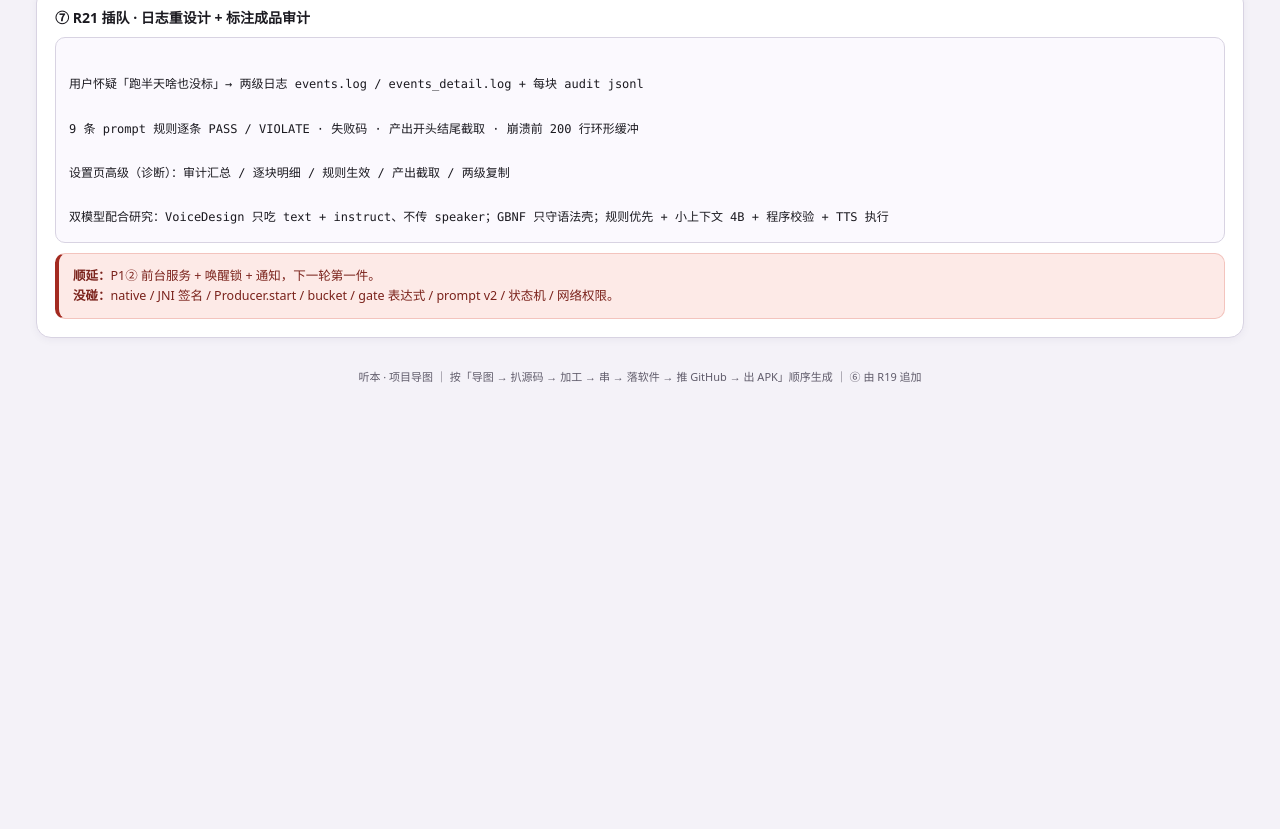
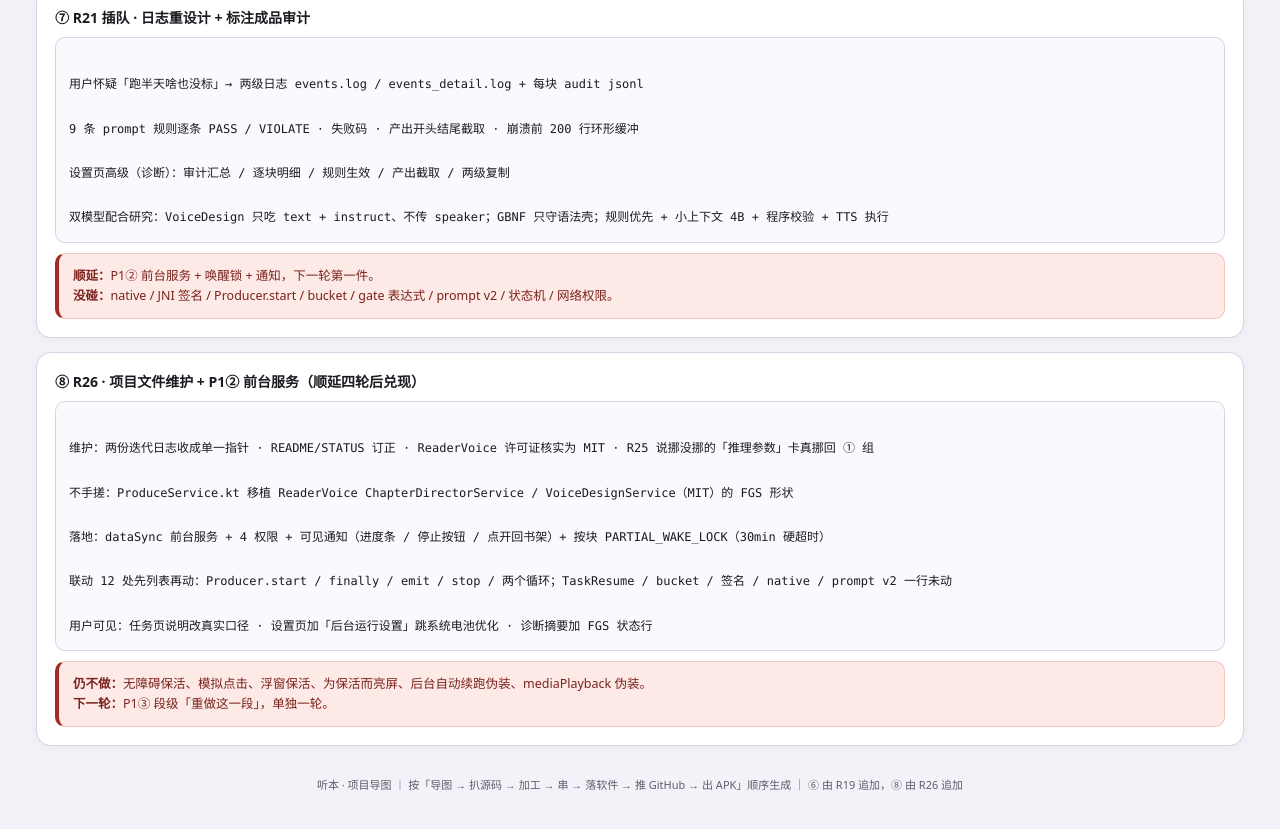
Before and after one commit to zjh1934/tingben, a plain HTML site: page docs/听本_项目导图.html in a window 1280 px wide. Shown: the part 3295-4124 px from the top of the page. Before the commit the page ends 3750 px from the top, so only its background shows below. Drawn offline with Linux system fonts and the light colour scheme.

Commit message:
docs: R26 项目文件维护与路线图/导图同步 [skip ci]

```diff
--- a/docs/听本_项目导图.html
+++ b/docs/听本_项目导图.html
@@ -284,7 +284,20 @@ footer{text-align:center;color:var(--sub);font-size:11px;margin-top:30px}
 <b>没碰：</b>native / JNI 签名 / Producer.start / bucket / gate 表达式 / prompt v2 / 状态机 / 网络权限。</div>
 </div>
 
-<footer>听本 · 项目导图 ｜ 按「导图 → 扒源码 → 加工 → 串 → 落软件 → 推 GitHub → 出 APK」顺序生成 ｜ ⑥ 由 R19 追加</footer>
+<div class="panel" style="margin-top:14px">
+<b>⑧ R26 · 项目文件维护 + P1② 前台服务（顺延四轮后兑现）</b>
+<div class="tree" style="margin-top:8px">
+维护：两份迭代日志收成单一指针 · README/STATUS 订正 · ReaderVoice 许可证核实为 MIT · R25 说挪没挪的「推理参数」卡真挪回 ① 组<br>
+不手搓：ProduceService.kt 移植 ReaderVoice ChapterDirectorService / VoiceDesignService（MIT）的 FGS 形状<br>
+落地：dataSync 前台服务 + 4 权限 + 可见通知（进度条 / 停止按钮 / 点开回书架）+ 按块 PARTIAL_WAKE_LOCK（30min 硬超时）<br>
+联动 12 处先列表再动：Producer.start / finally / emit / stop / 两个循环；TaskResume / bucket / 签名 / native / prompt v2 一行未动<br>
+用户可见：任务页说明改真实口径 · 设置页加「后台运行设置」跳系统电池优化 · 诊断摘要加 FGS 状态行
+</div>
+<div class="redline" style="margin-top:10px"><b>仍不做：</b>无障碍保活、模拟点击、浮窗保活、为保活而亮屏、后台自动续跑伪装、mediaPlayback 伪装。<br>
+<b>下一轮：</b>P1③ 段级「重做这一段」，单独一轮。</div>
+</div>
+
+<footer>听本 · 项目导图 ｜ 按「导图 → 扒源码 → 加工 → 串 → 落软件 → 推 GitHub → 出 APK」顺序生成 ｜ ⑥ 由 R19 追加，⑧ 由 R26 追加</footer>
 </div>
 </body>
 </html>
```
Also changed, not shown: 4 other files.
